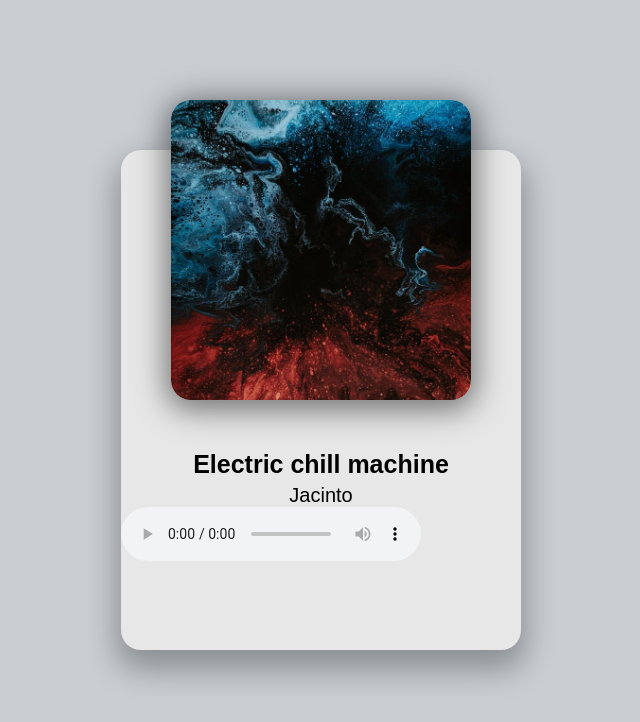
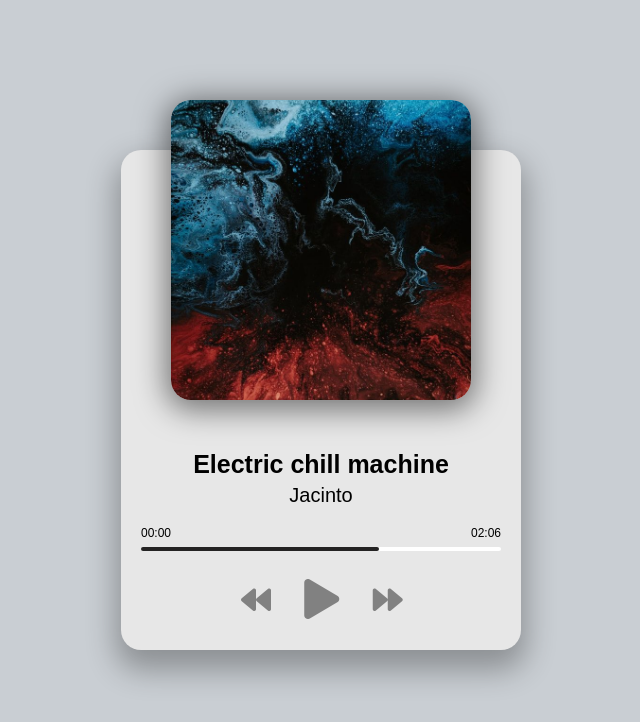
Before and after one commit to AnjaSiewert/music-player, a plain HTML site: page index.html in a window 1280 px wide. Shown: the whole page, without its empty margins (319-959 px from the left). Drawn offline with Linux system fonts and the light colour scheme.

Commit message:
add controls

```diff
--- a/index.html
+++ b/index.html
@@ -15,7 +15,21 @@
         </div>
         <h2 id="title">Electric chill machine</h2>
         <h3 id="artist">Jacinto</h3>
-        <audio src="music/jacinto-1.mp3" controls></audio>
+        <audio src="music/jacinto-1.mp3"></audio>
+        <!-- Progress bar -->
+        <div class="progress-container" id="progress-container">
+            <div class="progress" id="progress"></div>
+            <div class="duration-wrapper">
+                <span id="current-time">00:00</span>
+                <span id="duration">02:06</span>
+            </div>
+        </div>
+        <!-- Controls -->
+        <div class="player-controls">
+            <i class="fas fa-backward" id="prev" title="Previous"></i>
+            <i class="fas fa-play main-button" id="play" title="Play"></i>
+            <i class="fas fa-forward" id="next" title="Next"></i>
+        </div>
     </div>
     <!-- Script -->
     <script src="script.js"></script>
--- a/style.css
+++ b/style.css
@@ -92,7 +92,12 @@ h3 {
   font-size: 30px;
   color: rgb(129, 129, 129);
   margin-right: 30px;
+  cursor: pointer;
+  user-select: none;
+}
 
+.fas:hover {
+  filter: brightness(80%);
 }
 
 .main-button {
```
